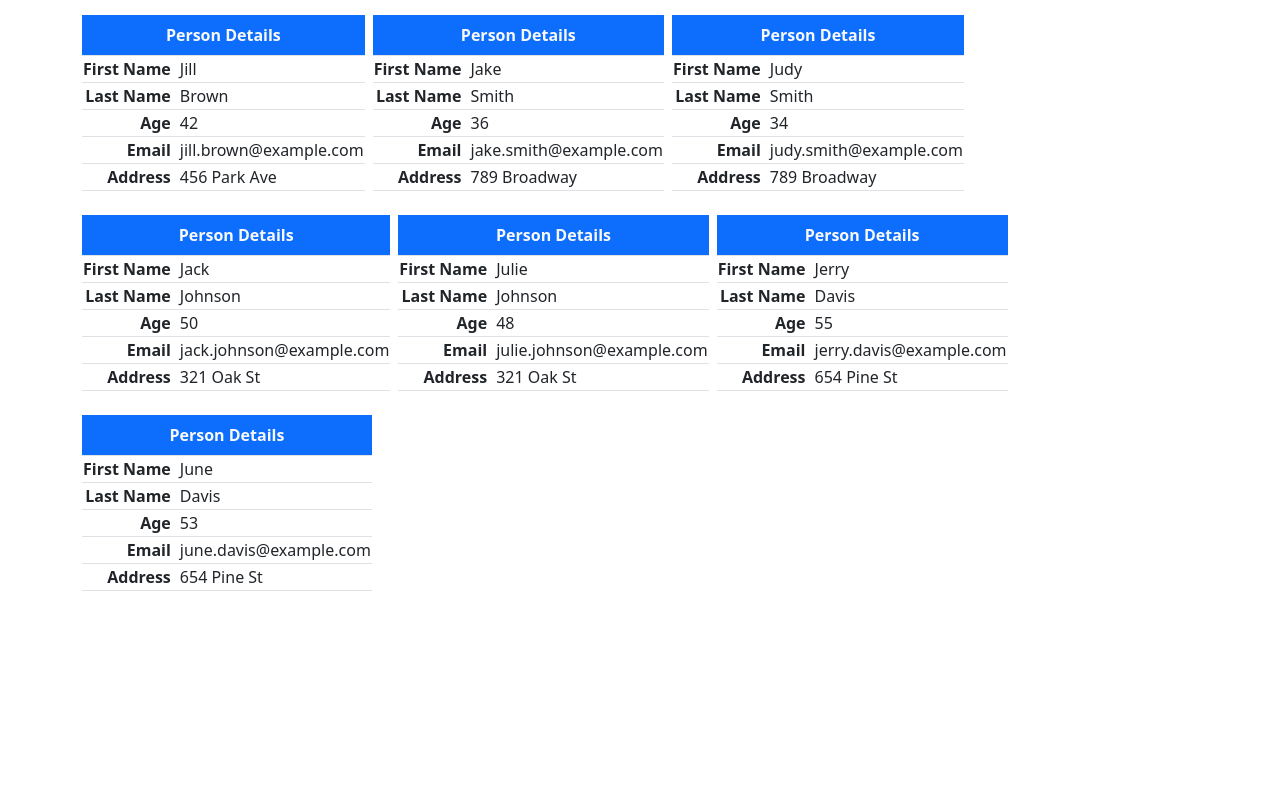
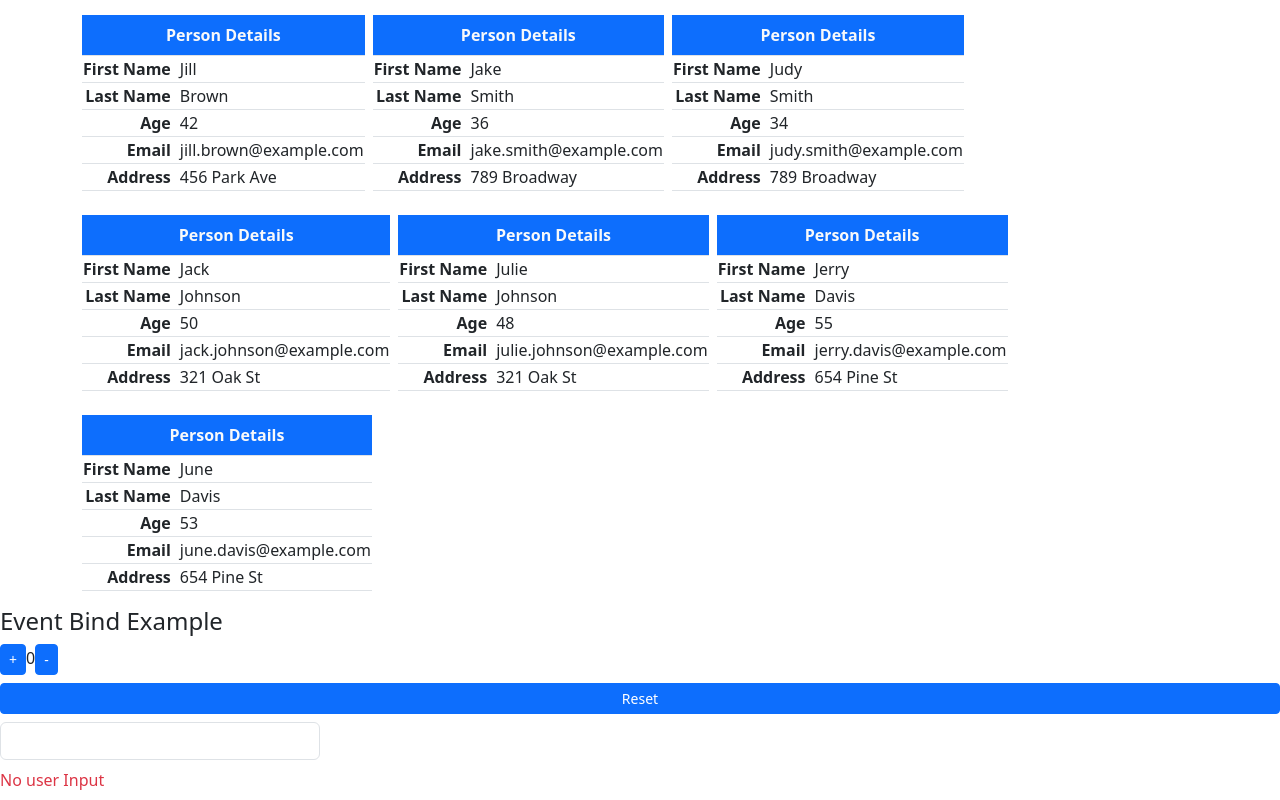
Before and after one commit to Prodromos23/angular-introduction, an Angular app: page / in a window 1280 px wide. Shown: the part 532-1332 px from the top of the page. Before the commit the page ends 1139 px from the top, so only its background shows below. Built offline with nearby package versions, Linux system fonts and the light colour scheme.

Commit message:
event-binding

```diff
--- a/src/app/app.component.html
+++ b/src/app/app.component.html
@@ -18,5 +18,6 @@
       <app-person-table [person]="user"></app-person-table>
     }
   </div>
+</div>
 
-</div>
+<app-event-bind-example></app-event-bind-example>
--- a/src/app/app.component.ts
+++ b/src/app/app.component.ts
@@ -1,11 +1,12 @@
 import { Component } from '@angular/core';
 import { PersonTableComponent } from './components/person-table/person-table.component';
 import { Person } from './shared/interfaces/person';
+import { EventBindExampleComponent } from './components/event-bind-example/event-bind-example.component';
 
 @Component({
   selector: 'app-root',
   standalone: true,
-  imports: [PersonTableComponent],
+  imports: [PersonTableComponent,EventBindExampleComponent],
   templateUrl: './app.component.html',
   styleUrl: './app.component.css'
 })
--- /dev/null
+++ b/src/app/components/event-bind-example/event-bind-example.component.html
@@ -0,0 +1,21 @@
+
+<h4>Event Bind Example</h4>
+
+<div class="d-flex flex-column gap-2 w25">
+  <div class="d-flex.gap-2.align-items-center">
+    <button class="btn btn-primary  btn-sm flex-grow-1" (click)="incrementTimes()">+</button>
+    <span>{{times}}</span>
+    <button class="btn btn-primary  btn-sm flex-grow-1" (click)="decrementTimes()">-</button>
+  </div>
+  <button class="btn btn-primary btn-sm" (click)="resetTimes()">Reset</button>
+
+</div>
+
+<div class="mt-2 mb-2 d-flex flex-column gap-2 w-25">
+  <input type="text" class="form-control" (input)="onUserInput($event)">
+  @if (!userInput) {
+    <span class="text-danger">No user Input</span>
+  } @else {
+    <span class="text-bg-info p-2 text-truncate">{{userInput}}</span>
+  }
+</div>
--- /dev/null
+++ b/src/app/components/event-bind-example/event-bind-example.component.ts
@@ -0,0 +1,31 @@
+import { Component } from '@angular/core';
+
+@Component({
+  selector: 'app-event-bind-example',
+  standalone: true,
+  imports: [],
+  templateUrl: './event-bind-example.component.html',
+  styleUrl: './event-bind-example.component.css'
+})
+export class EventBindExampleComponent {
+  times:number = 0;
+  userInput: string = '';
+
+  incrementTimes() {
+    this.times++;
+  }
+
+  decrementTimes(){
+    this.times--;
+  }
+
+  resetTimes() {
+    this.times=0;
+  }
+
+  onUserInput(event:Event) {
+    const value =(event.target as HTMLInputElement).value;
+    this.userInput = value;
+  }
+
+}
```
Also changed, not shown: src/app/components/event-bind-example/event-bind-example.component.css (added), 1 other file (tests, documents, lock files or other folders).
